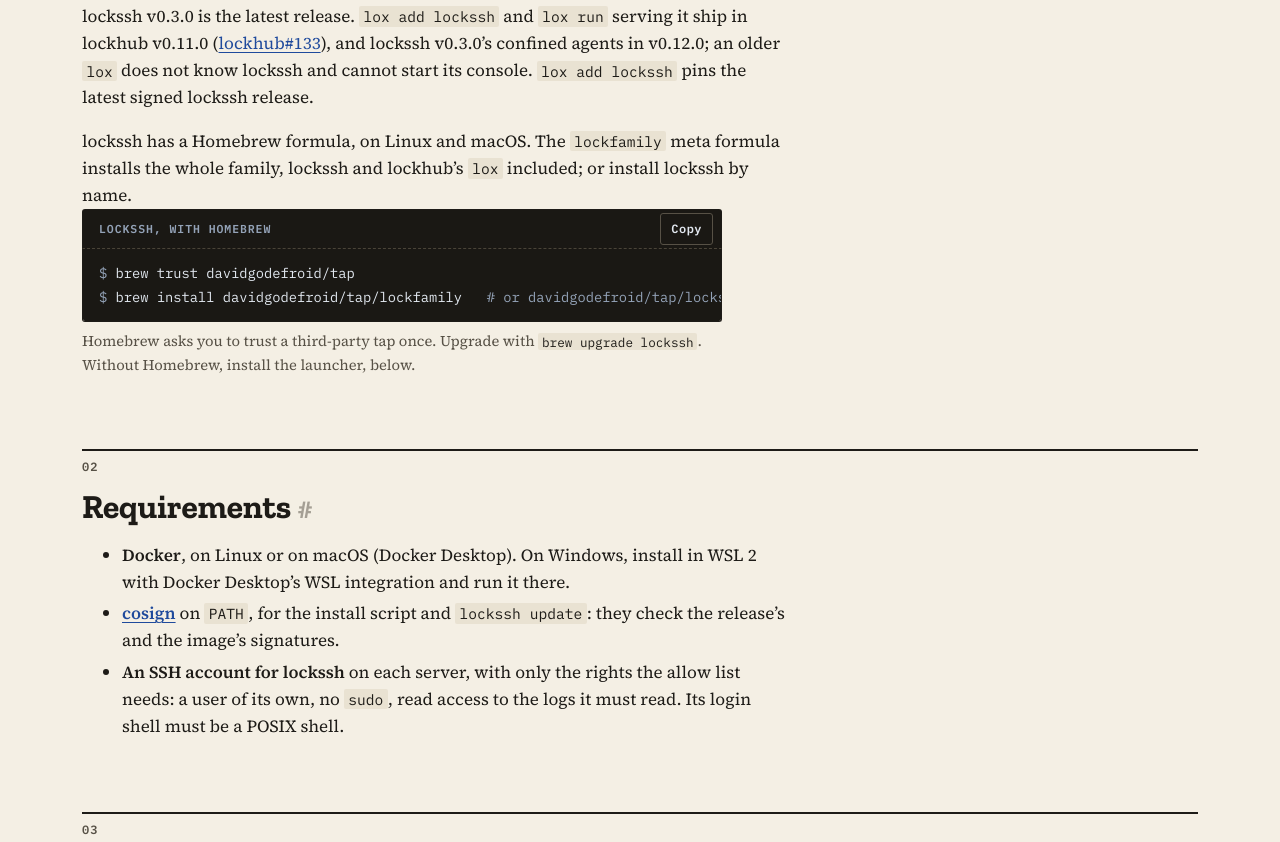
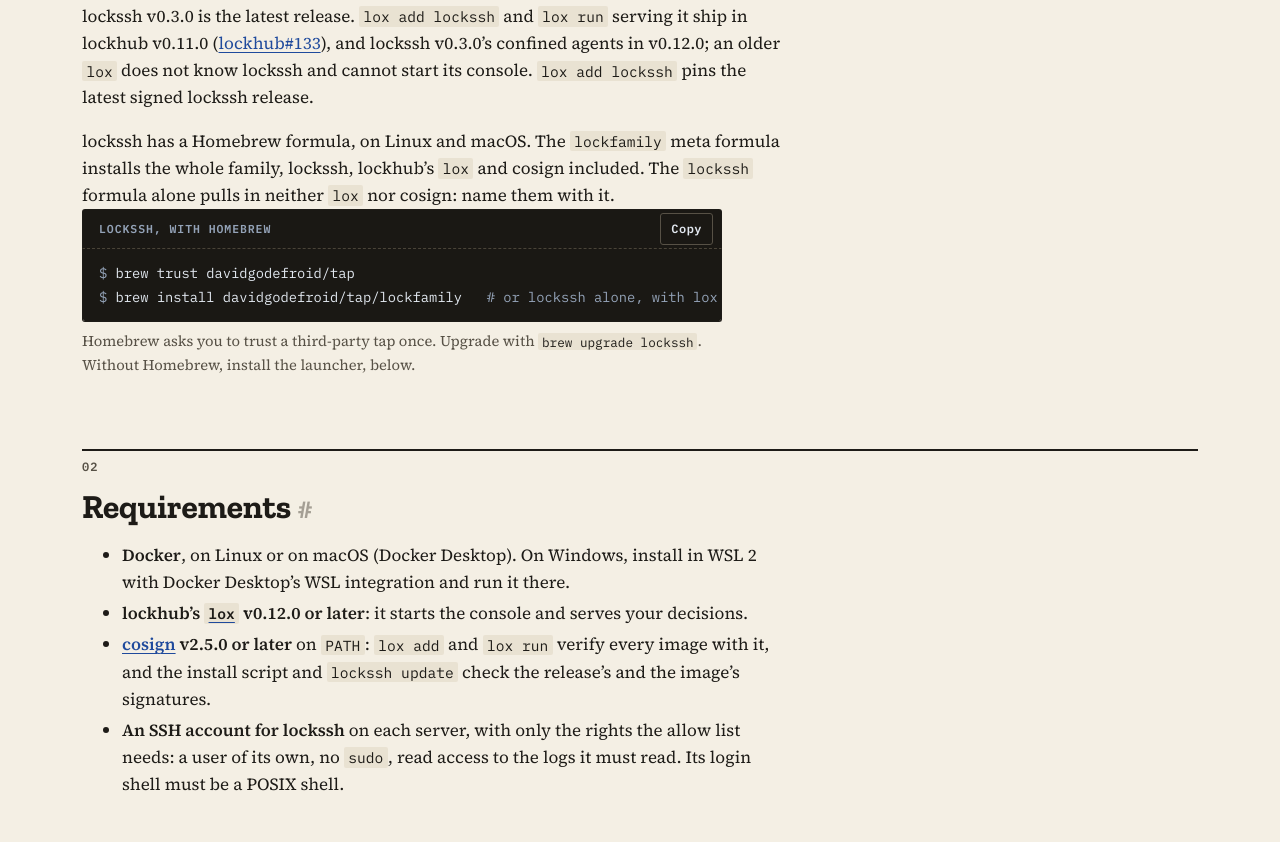
Before and after one commit to DavidGodefroid/lockssh, a plain HTML site: page site/install/index.html in a window 1280 px wide. Shown: the part 488-1330 px from the top of the page. Drawn offline with Linux system fonts and the light colour scheme.

Commit message:
docs: say lockssh install needs lox and cosign (#44)
The lockssh formula pulls in neither lox nor cosign, and lox add and
lox run verify every image with cosign (v2.5.0 or later). The README,
docs/docker.md and the site's install pages now name lox v0.12.0 or
later and cosign v2.5.0 or later, lead with the lockfamily meta formula,
and give the single-tool line with lox and cosign, as lockfamily#70 does.

Co-authored-by: Claude Opus 5.5 <noreply@anthropic.com>

```diff
--- a/site/install/index.html
+++ b/site/install/index.html
@@ -64,12 +64,12 @@
   <h2 id="status">Where things stand</h2>
   <div class="prose">
     <p>lockssh v0.3.0 is the latest release. <code>lox add lockssh</code> and <code>lox run</code> serving it ship in lockhub v0.11.0 (<a href="https://github.com/DavidGodefroid/lockhub/issues/133">lockhub#133</a>), and lockssh v0.3.0’s confined agents in v0.12.0; an older <code>lox</code> does not know lockssh and cannot start its console. <code>lox add lockssh</code> pins the latest signed lockssh release.</p>
-    <p>lockssh has a Homebrew formula, on Linux and macOS. The <code>lockfamily</code> meta formula installs the whole family, lockssh and lockhub’s <code>lox</code> included; or install lockssh by name.</p>
+    <p>lockssh has a Homebrew formula, on Linux and macOS. The <code>lockfamily</code> meta formula installs the whole family, lockssh, lockhub’s <code>lox</code> and cosign included. The <code>lockssh</code> formula alone pulls in neither <code>lox</code> nor cosign: name them with it.</p>
   </div>
   <div class="install">
     <div class="install-head"><span>lockssh, with Homebrew</span></div>
     <pre tabindex="0" aria-label="Install commands"><code><span class="cmd">brew trust davidgodefroid/tap</span>
-<span class="cmd">brew install davidgodefroid/tap/lockfamily</span>   <span class="cmt"># or davidgodefroid/tap/lockssh alone</span></code></pre>
+<span class="cmd">brew install davidgodefroid/tap/lockfamily</span>   <span class="cmt"># or lockssh alone, with lox and cosign: brew install davidgodefroid/tap/lockssh davidgodefroid/tap/lox cosign</span></code></pre>
     <p class="install-note">Homebrew asks you to trust a third-party tap once. Upgrade with <code>brew upgrade lockssh</code>. Without Homebrew, install the launcher, below.</p>
   </div>
 </section>
@@ -78,7 +78,8 @@
   <h2 id="requirements">Requirements</h2>
   <ul class="prose">
     <li><strong>Docker</strong>, on Linux or on macOS (Docker Desktop). On Windows, install in WSL 2 with Docker Desktop’s WSL integration and run it there.</li>
-    <li><strong><a href="https://docs.sigstore.dev/cosign/system_config/installation/">cosign</a></strong> on <code>PATH</code>, for the install script and <code>lockssh update</code>: they check the release’s and the image’s signatures.</li>
+    <li><strong>lockhub’s <a href="https://github.com/DavidGodefroid/lockhub"><code>lox</code></a> v0.12.0 or later</strong>: it starts the console and serves your decisions.</li>
+    <li><strong><a href="https://docs.sigstore.dev/cosign/system_config/installation/">cosign</a> v2.5.0 or later</strong> on <code>PATH</code>: <code>lox add</code> and <code>lox run</code> verify every image with it, and the install script and <code>lockssh update</code> check the release’s and the image’s signatures.</li>
     <li><strong>An SSH account for lockssh</strong> on each server, with only the rights the allow list needs: a user of its own, no <code>sudo</code>, read access to the logs it must read. Its login shell must be a POSIX shell.</li>
   </ul>
 </section>
```
Also changed, not shown: site/index.html (+2 -2 lines), 2 other files.
